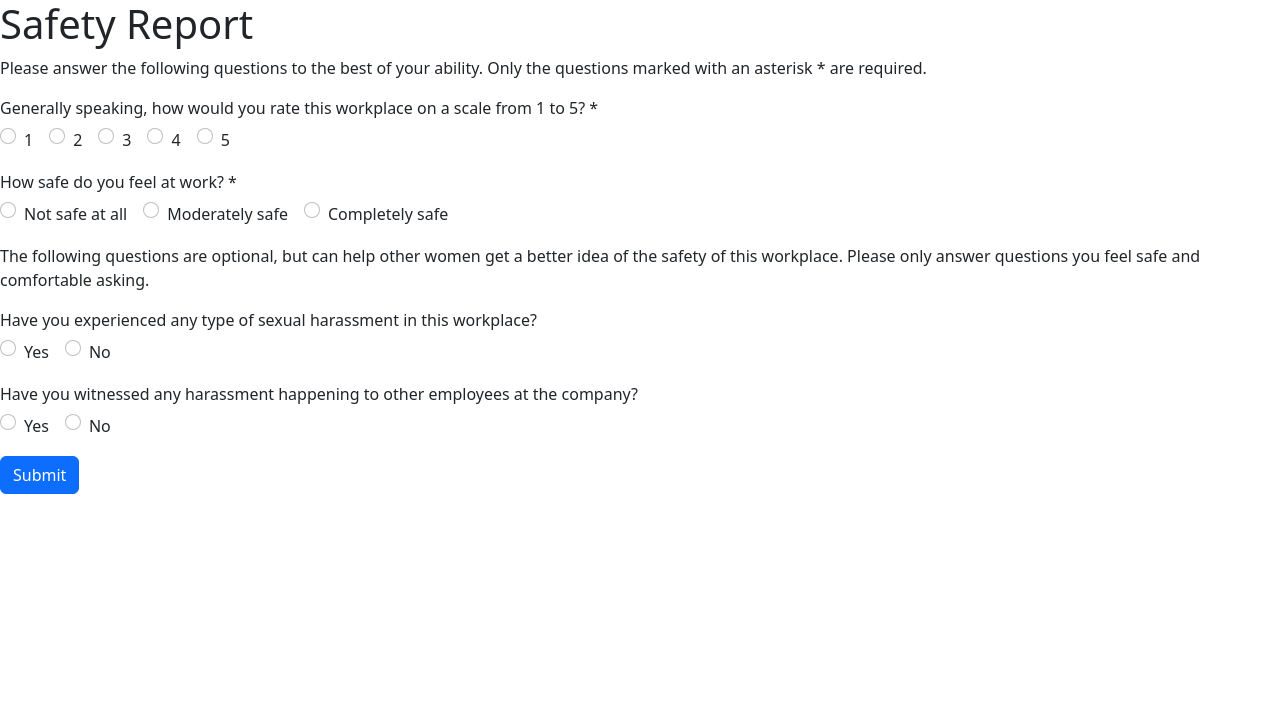
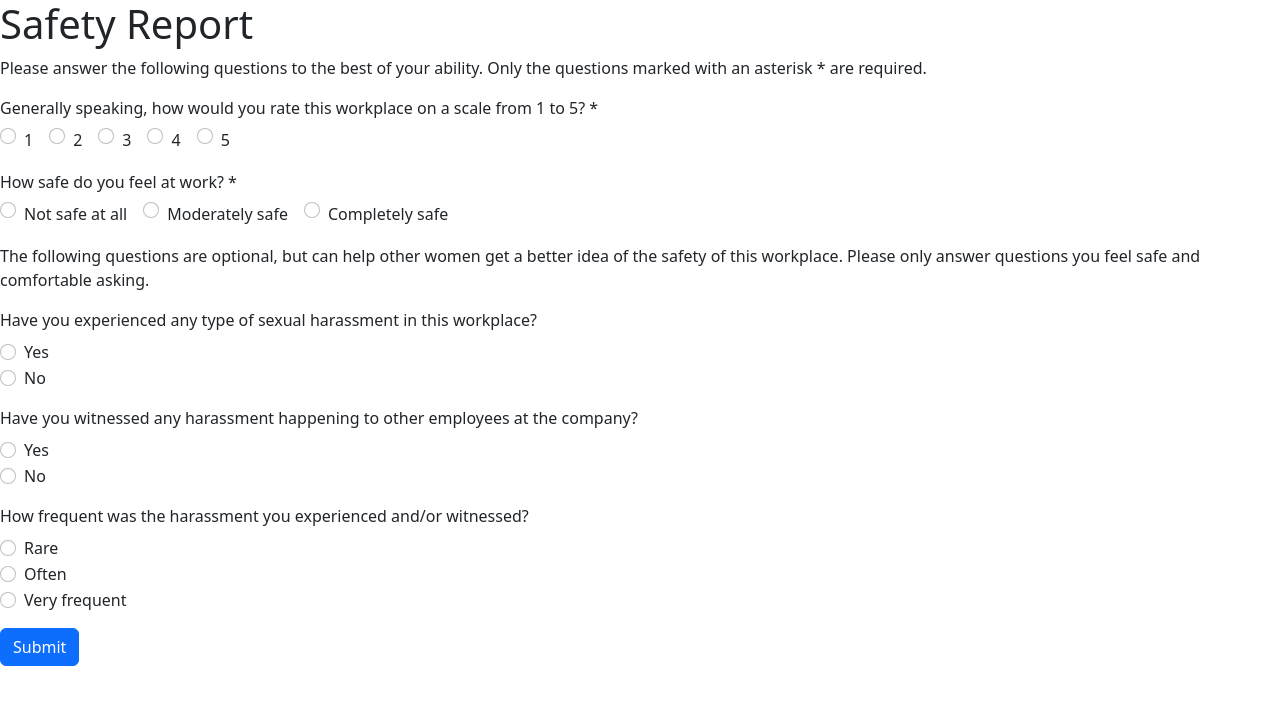
Before and after one commit to Pily01/Soros, a React (Create React App) app in the folder react-project/: page /Soros/form in a window 1280 px wide. Shown: the top 704 px of the page. Built offline with nearby package versions, Linux system fonts and the light colour scheme.

Commit message:
feat: add frequency from group with bootstrap style

```diff
--- a/react-project/src/components/form-input/form-input.component.jsx
+++ b/react-project/src/components/form-input/form-input.component.jsx
@@ -91,12 +91,12 @@ const FormInput = () => {
             <Form.Group className="mb-3" controlId="experience">
                 <Form.Label>Have you experienced any type of sexual harassment in this workplace?</Form.Label>
                 {['radio'].map((type) => (
-                    <div key={`inline-${type}`} className="mb-3">
-                        <Form.Check inline type={type} label= 'Yes' name="experience"
+                    <div key={`default-${type}`} className="mb-3">
+                        <Form.Check type={type} label= 'Yes' name="experience"
                         value="Yes"
                         checked={experiencedHarass === "Yes"}
                         onChange={(e)=>setExperiencedHarass(e.target.value)} />
-                        <Form.Check inline type={type} label= 'No' name="experience"
+                        <Form.Check type={type} label= 'No' name="experience"
                         value="No"
                         checked={experiencedHarass === "No"}
                         onChange={(e)=>setExperiencedHarass(e.target.value)} />
@@ -108,12 +108,12 @@ const FormInput = () => {
             <Form.Group className="mb-3" controlId="witnessed">
                 <Form.Label> Have you witnessed any harassment happening to other employees at the company? </Form.Label>
                 {['radio'].map((type) => (
-                    <div key={`inline-${type}`} className="mb-3">
-                        <Form.Check inline type={type} label= 'Yes' name="witnessed"
+                    <div key={`default-${type}`} className="mb-3">
+                        <Form.Check type={type} label= 'Yes' name="witnessed"
                         value="Yes"
                         checked={witnessedHarass === "Yes"}
                         onChange={(e)=>setWitnessedHarass(e.target.value)}/>
-                        <Form.Check inline type={type} label= 'No' name="witnessed"
+                        <Form.Check type={type} label= 'No' name="witnessed"
                         value="No"
                         checked={witnessedHarass === "No"}
                         onChange={(e)=>setWitnessedHarass(e.target.value)}/>
@@ -123,6 +123,25 @@ const FormInput = () => {
 
             {/* Frequency */}
 
+            <Form.Group>
+                <Form.Label>How frequent was the harassment you experienced and/or witnessed? </Form.Label>
+                {['radio'].map((type) => (
+                    <div key={`default-${type}`} className="mb-3">
+                        <Form.Check type={type} label= 'Rare' name="frequent"
+                        value="rarely"
+                        checked={howFrequent === "rarely"}
+                        onChange={(e)=>setHowFrequent(e.target.value)}/>
+                        <Form.Check type={type} label= 'Often' name="frequent"
+                        value="often"
+                        checked={howFrequent === "often"}
+                        onChange={(e)=>setHowFrequent(e.target.value)}/>
+                        <Form.Check type={type} label= 'Very frequent' name="frequent"
+                        value="very often"
+                        checked={howFrequent === "very often"}
+                        onChange={(e)=>setHowFrequent(e.target.value)}/>
+                    </div>
+                ))}
+            </Form.Group>
 
             <Button variant="primary" type="submit">
               Submit
```
